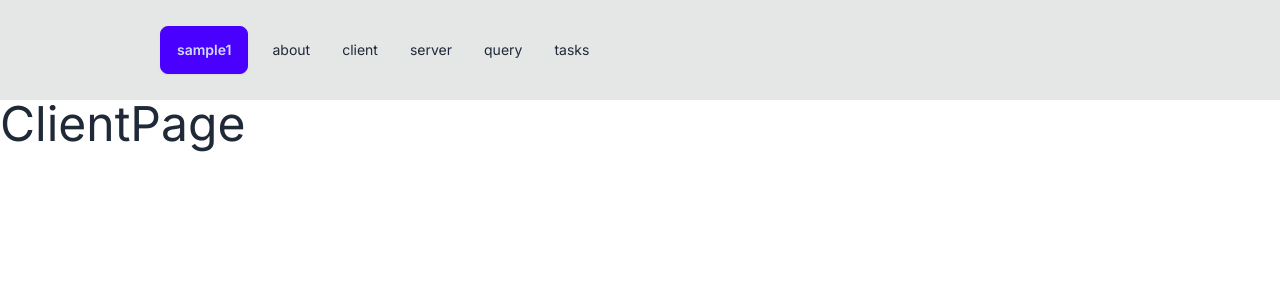
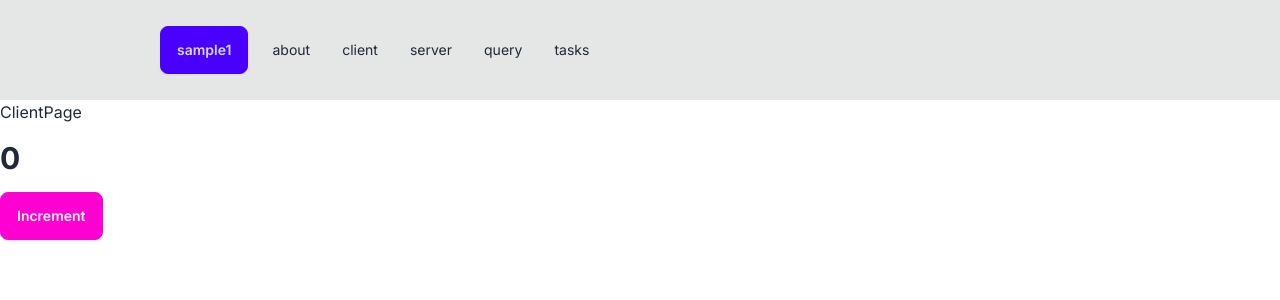
Before and after one commit to ae12321/nextjs-gpt-clone, a Next.js app: page /client in a window 1280 px wide. Shown: the top 300 px of the page. Built offline with nearby package versions, Linux system fonts and the light colour scheme.

Commit message:
Update: 2024-02-10 21:10:40

```diff
--- a/app/client/page.jsx
+++ b/app/client/page.jsx
@@ -1,9 +1,22 @@
-import React from "react";
+"use client";
+
+import React, { useState } from "react";
 
 export default function ClientPage() {
+  const [count, setCount] = useState(0);
+  console.log("count");
+
+  const increment = () => {
+    setCount(count + 1);
+  };
+
   return (
     <div>
-      <h1 className="text-5xl">ClientPage</h1>
+      <h1 className="mb-4">ClientPage</h1>
+      <p className="text-3xl font-bold mb-4">{count}</p>
+      <button className="btn btn-secondary" onClick={increment}>
+        Increment
+      </button>
     </div>
   );
 }
```
